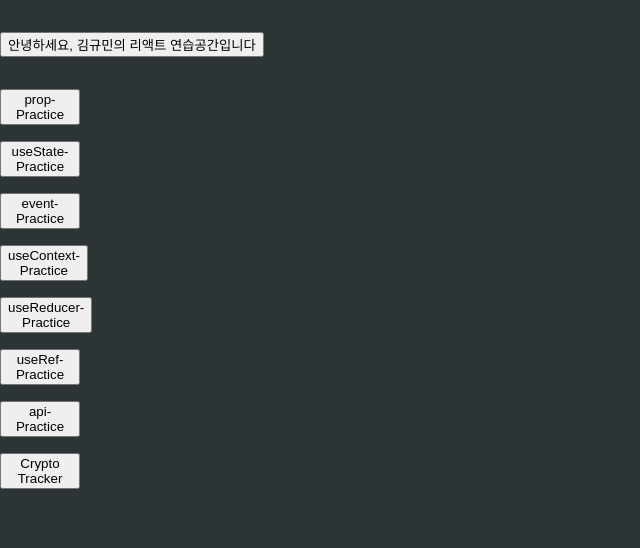
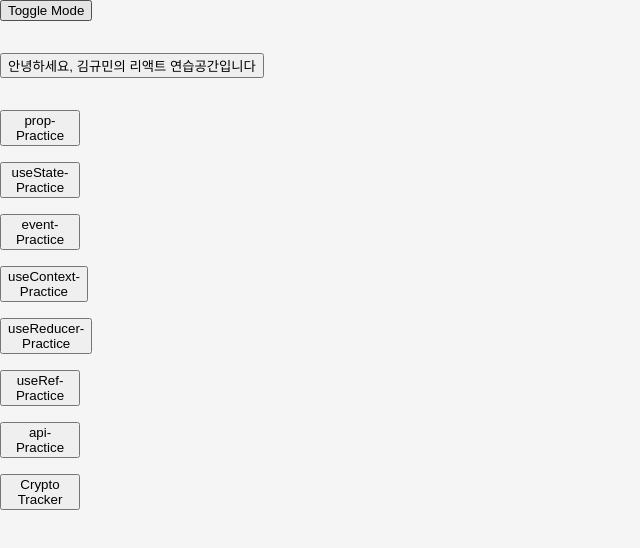
Before and after one commit to Gyuminn/practice-react, a React (Create React App) app: page / in a window 1280 px wide. Shown: the top 548 px of the page, without its empty margins (0-640 px from the left). Built offline with nearby package versions, Linux system fonts and the light colour scheme.

Commit message:
add button for dark mode

```diff
--- a/src/App.tsx
+++ b/src/App.tsx
@@ -1,13 +1,21 @@
 import Router from "./router";
 import GlobalStyle from "./styles/globalstyles";
 import { ReactQueryDevtools } from "react-query/devtools";
+import { ThemeProvider } from "styled-components";
+import { darkTheme, lightTheme } from "./styles/theme";
+import { useState } from "react";
 
 const App = () => {
+  const [isDark, setIsDark] = useState(false);
+  const toggleDark = () => setIsDark((prev) => !prev);
   return (
     <>
-      <GlobalStyle />
-      <Router />
-      <ReactQueryDevtools initialIsOpen={false} position="bottom-right" />
+      <ThemeProvider theme={isDark ? darkTheme : lightTheme}>
+        <button onClick={toggleDark}>Toggle Mode</button>
+        <GlobalStyle />
+        <Router />
+        <ReactQueryDevtools initialIsOpen={false} position="bottom-right" />
+      </ThemeProvider>
     </>
   );
 };
--- a/src/index.tsx
+++ b/src/index.tsx
@@ -1,18 +1,14 @@
 import React from "react";
 import ReactDOM from "react-dom";
 import { QueryClient, QueryClientProvider } from "react-query";
-import { ThemeProvider } from "styled-components";
 import App from "./App";
-import { theme } from "./styles/theme";
 
 const queryClient = new QueryClient();
 
 ReactDOM.render(
   <React.StrictMode>
     <QueryClientProvider client={queryClient}>
-      <ThemeProvider theme={theme}>
-        <App />
-      </ThemeProvider>
+      <App />
     </QueryClientProvider>
   </React.StrictMode>,
   document.getElementById("root")
--- a/src/pages/Coins.tsx
+++ b/src/pages/Coins.tsx
@@ -89,7 +89,7 @@ const CoinsList = styled.ul``;
 
 const Coin = styled.li`
   background-color: white;
-  color: ${(props) => props.theme.bgColor};
+  color: ${(props) => props.theme.textColor};
   border-radius: 15px;
   margin-bottom: 10px;
 
--- a/src/styles/theme.ts
+++ b/src/styles/theme.ts
@@ -1,7 +1,14 @@
 import { DefaultTheme } from "styled-components";
 
-export const theme: DefaultTheme = {
-    bgColor: "#2d3436",
-    textColor: "#dfe6e9",
-    accentColor: "#00cec9",
+export const darkTheme: DefaultTheme = {
+  bgColor: "#2f3640",
+  textColor: "black",
+  accentColor: "#9c88ff",
+
 }
+
+export const lightTheme: DefaultTheme = {
+  bgColor: "whitesmoke",
+  textColor: "black",
+  accentColor: "#9c88ff",
+}
```
